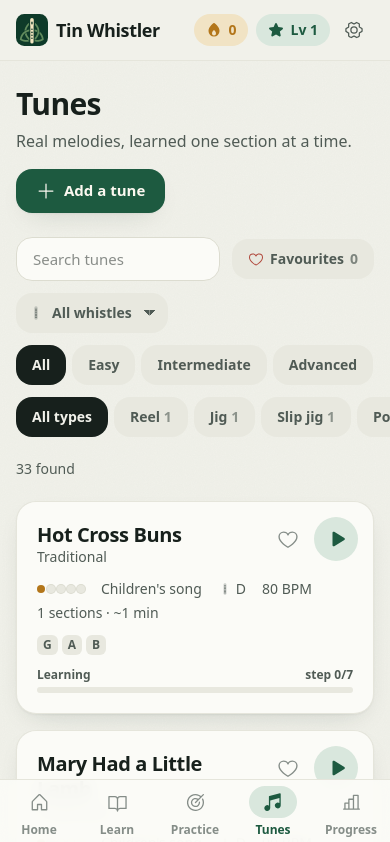
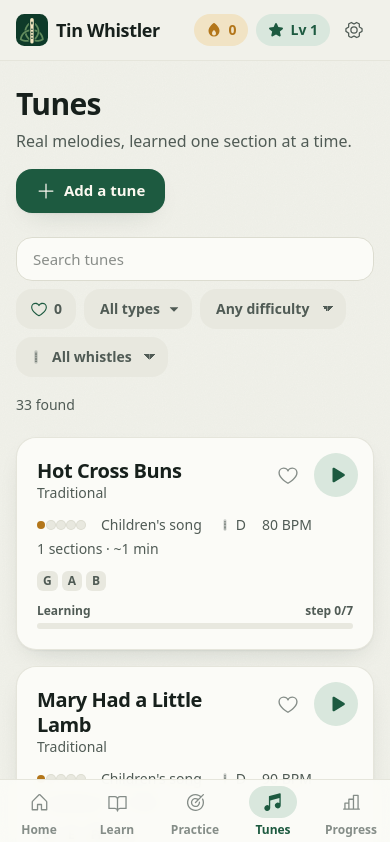
Before and after one commit to SpaceCadet0/Tin-Whistler, a React (Vite) app: page /tunes in a window 390 px wide. Shown: the top 842 px of the page. Built offline with nearby package versions, Linux system fonts and the light colour scheme.

Commit message:
feat: compact library filters: type checklist and difficulty dropdowns, icon-only green favourites, v0.9.4

```diff
--- a/package.json
+++ b/package.json
@@ -1,7 +1,7 @@
 {
   "name": "tin-whistler",
   "private": true,
-  "version": "0.9.3",
+  "version": "0.9.4",
   "type": "module",
   "scripts": {
     "dev": "vite",
--- a/src/features/tunes/FavoriteButton.tsx
+++ b/src/features/tunes/FavoriteButton.tsx
@@ -18,7 +18,7 @@ export function FavoriteButton({ tuneId, title, className }: { tuneId: string; t
       title={label}
       className={cn(
         'grid h-11 w-11 cursor-pointer place-items-center rounded-full transition active:scale-95',
-        favorite ? 'text-bad hover:bg-bad-soft' : 'text-ink-faint hover:bg-surface-2 hover:text-ink-soft',
+        favorite ? 'text-moss hover:bg-moss-soft' : 'text-ink-faint hover:bg-surface-2 hover:text-moss',
         className,
       )}
     >
--- a/src/features/tunes/TuneLibrary.tsx
+++ b/src/features/tunes/TuneLibrary.tsx
@@ -11,6 +11,7 @@ import { Icon } from '../../ui/Icon'
 import { Button, ButtonLink, Chip, cn, Difficulty, EmptyState, PageHeader, ProgressBar } from '../../ui/primitives'
 import { FavoriteButton } from './FavoriteButton'
 import { rememberLibrarySearch } from './libraryReturn'
+import { TypeFilter } from './TypeFilter'
 import { Stagger } from '../../ui/motion'
 import { stopPreview, togglePreview, usePreview } from './preview'
 
@@ -160,7 +161,6 @@ export default function TuneLibrary() {
   const builtin = filtered.filter((x) => x.origin === 'builtin')
   const mine = filtered.filter((x) => x.origin === 'user')
   const hasOwnTunes = tunes.some((x) => x.origin === 'user')
-  const toggleType = (type: TuneType) => f.update({ types: f.types.includes(type) ? f.types.filter((x) => x !== type) : [...f.types, type] })
 
   return (
     <div>
@@ -173,8 +173,8 @@ export default function TuneLibrary() {
           </ButtonLink>
         }
       />
-      <div className="mb-3 flex flex-wrap items-center gap-3">
-        <label className="relative min-w-48 flex-1 sm:max-w-xs">
+      <div className="mb-4 flex flex-wrap items-center gap-2 sm:gap-3">
+        <label className="relative w-full sm:w-auto sm:max-w-xs sm:flex-1">
           <span className="sr-only">{t('tunes.search')}</span>
           <input
             type="search"
@@ -184,11 +184,32 @@ export default function TuneLibrary() {
             className="h-11 w-full rounded-2xl border border-line bg-surface px-4 text-[15px] outline-none focus:border-moss"
           />
         </label>
-        <button type="button" aria-pressed={f.favorites} onClick={() => f.update({ favorites: !f.favorites })} className={cn(pill(f.favorites), 'inline-flex items-center gap-1.5')}>
-          <Icon name="heart" size={16} filled={f.favorites} className={f.favorites ? undefined : 'text-bad'} />
-          {t('tunes.favorites')}
-          <span className="tabular opacity-70">{favorites}</span>
+        <button
+          type="button"
+          aria-pressed={f.favorites}
+          aria-label={t('tunes.favorites')}
+          title={t('tunes.favorites')}
+          onClick={() => f.update({ favorites: !f.favorites })}
+          className={cn(pill(f.favorites), 'inline-flex items-center gap-1.5 px-3.5')}
+        >
+          <Icon name="heart" size={18} filled={f.favorites} className={f.favorites ? undefined : 'text-moss'} />
+          <span className="tabular">{favorites}</span>
         </button>
+        <TypeFilter options={typeCounts} selected={f.types} onChange={(types) => f.update({ types })} />
+        <label className="relative inline-flex items-center">
+          <span className="sr-only">{t('tune.difficulty')}</span>
+          <select
+            value={f.level}
+            onChange={(e) => f.update({ level: e.target.value as Level })}
+            className={cn('h-10 cursor-pointer rounded-2xl border-0 pr-8 pl-4 text-sm font-semibold transition', f.level === 'all' ? 'bg-surface-2 text-ink-soft' : 'bg-ink text-bg')}
+          >
+            {LEVELS.map((l) => (
+              <option key={l} value={l}>
+                {l === 'all' ? t('tunes.anyDifficulty') : t(`tunes.level.${l}`)}
+              </option>
+            ))}
+          </select>
+        </label>
         <label className="relative inline-flex items-center">
           <span className="sr-only">{t('editor.whistle')}</span>
           <Icon name="whistle" size={16} className="pointer-events-none absolute top-1/2 left-3 -translate-y-1/2 text-ink-soft" />
@@ -205,24 +226,6 @@ export default function TuneLibrary() {
             ))}
           </select>
         </label>
-        <div className="flex gap-1.5" role="group" aria-label={t('tune.difficulty')}>
-          {LEVELS.map((l) => (
-            <button key={l} type="button" aria-pressed={f.level === l} onClick={() => f.update({ level: l })} className={pill(f.level === l)}>
-              {t(`tunes.level.${l}`)}
-            </button>
-          ))}
-        </div>
-      </div>
-      {/* types scroll sideways on a phone instead of growing into a wall of chips */}
-      <div role="group" aria-label={t('tunes.type')} className="-mx-4 mb-4 flex gap-1.5 overflow-x-auto px-4 pb-1 [scrollbar-width:none] sm:mx-0 sm:flex-wrap sm:overflow-visible sm:px-0">
-        <button type="button" aria-pressed={!f.types.length} onClick={() => f.update({ types: [] })} className={pill(!f.types.length)}>
-          {t('tunes.allTypes')}
-        </button>
-        {typeCounts.map(({ type, count }) => (
-          <button key={type} type="button" aria-pressed={f.types.includes(type)} onClick={() => toggleType(type)} className={pill(f.types.includes(type))}>
-            {t(`tuneType.${type}`)} <span className="tabular opacity-60">{count}</span>
-          </button>
-        ))}
       </div>
       <div className="mb-5 flex min-h-6 items-center gap-3 text-sm text-ink-soft">
         <span className="tabular">{t('tunes.found', { n: filtered.length })}</span>
--- /dev/null
+++ b/src/features/tunes/TypeFilter.tsx
@@ -0,0 +1,74 @@
+import { useEffect, useId, useRef, useState } from 'react'
+import { useT } from '../../i18n'
+import type { TuneType } from '../../music/types'
+import { Icon } from '../../ui/Icon'
+import { cn } from '../../ui/primitives'
+
+/**
+ * "Type" filter as one dropdown button with a checklist inside: several types can be picked at
+ * once, and the row of filters stays short however many types the library has.
+ */
+export function TypeFilter({ options, selected, onChange }: { options: { type: TuneType; count: number }[]; selected: TuneType[]; onChange: (types: TuneType[]) => void }) {
+  const { t } = useT()
+  const [open, setOpen] = useState(false)
+  const root = useRef<HTMLDivElement>(null)
+  const menuId = useId()
+
+  useEffect(() => {
+    if (!open) return
+    const close = (e: PointerEvent | KeyboardEvent) => {
+      if (e instanceof KeyboardEvent ? e.key === 'Escape' : !root.current?.contains(e.target as Node)) setOpen(false)
+    }
+    document.addEventListener('pointerdown', close)
+    document.addEventListener('keydown', close)
+    return () => {
+      document.removeEventListener('pointerdown', close)
+      document.removeEventListener('keydown', close)
+    }
+  }, [open])
+
+  const label = !selected.length ? t('tunes.allTypes') : selected.length === 1 ? t(`tuneType.${selected[0]}`) : t('tunes.typesSelected', { n: selected.length })
+  const toggle = (type: TuneType) => onChange(selected.includes(type) ? selected.filter((x) => x !== type) : [...selected, type])
+
+  return (
+    <div ref={root} className="relative">
+      <button
+        type="button"
+        aria-haspopup="true"
+        aria-expanded={open}
+        aria-controls={menuId}
+        onClick={() => setOpen((o) => !o)}
+        className={cn('inline-flex h-10 cursor-pointer items-center gap-2 rounded-2xl pr-3 pl-4 text-sm font-semibold whitespace-nowrap transition', selected.length ? 'bg-ink text-bg' : 'bg-surface-2 text-ink-soft hover:text-ink')}
+      >
+        <span className="sr-only">{t('tunes.type')}: </span>
+        {label}
+        <Icon name="caret" size={12} filled className={cn('transition', open && 'rotate-180')} />
+      </button>
+      {open && (
+        <div
+          id={menuId}
+          role="group"
+          aria-label={t('tunes.type')}
+          className="absolute top-full left-0 z-30 mt-2 max-h-[min(60dvh,26rem)] w-64 max-w-[calc(100vw-2rem)] overflow-y-auto rounded-2xl border border-line bg-surface p-1.5 shadow-lift"
+        >
+          <button
+            type="button"
+            onClick={() => onChange([])}
+            className={cn('flex w-full cursor-pointer items-center justify-between rounded-xl px-3 py-2.5 text-left text-sm font-semibold hover:bg-surface-2', !selected.length ? 'text-moss' : 'text-ink-soft')}
+          >
+            {t('tunes.allTypes')}
+            {!selected.length && <Icon name="check" size={16} />}
+          </button>
+          <div className="my-1 h-px bg-line" />
+          {options.map(({ type, count }) => (
+            <label key={type} className="flex cursor-pointer items-center gap-3 rounded-xl px-3 py-2.5 text-sm hover:bg-surface-2">
+              <input type="checkbox" checked={selected.includes(type)} onChange={() => toggle(type)} className="h-4 w-4 accent-[var(--c-moss)]" />
+              <span className="flex-1 font-semibold">{t(`tuneType.${type}`)}</span>
+              <span className="tabular text-ink-faint">{count}</span>
+            </label>
+          ))}
+        </div>
+      )}
+    </div>
+  )
+}
--- a/src/i18n/en.ts
+++ b/src/i18n/en.ts
@@ -665,6 +665,8 @@ export const en = {
   'tunes.addFavorite': 'Add {title} to favourites',
   'tunes.removeFavorite': 'Remove {title} from favourites',
   'tunes.allTypes': 'All types',
+  'tunes.typesSelected': 'Types: {n}',
+  'tunes.anyDifficulty': 'Any difficulty',
   'tunes.type': 'Type of tune',
   'tunes.found': '{n} found',
   'tunes.resetFilters': 'Reset filters',
--- a/src/i18n/ru.ts
+++ b/src/i18n/ru.ts
@@ -667,6 +667,8 @@ export const ru: Record<MessageKey, string> = {
   'tunes.addFavorite': 'Добавить «{title}» в избранное',
   'tunes.removeFavorite': 'Убрать «{title}» из избранного',
   'tunes.allTypes': 'Все типы',
+  'tunes.typesSelected': 'Типов: {n}',
+  'tunes.anyDifficulty': 'Любая сложность',
   'tunes.type': 'Тип мелодии',
   'tunes.found': 'Найдено: {n}',
   'tunes.resetFilters': 'Сбросить фильтры',
--- a/src/ui/Icon.tsx
+++ b/src/ui/Icon.tsx
@@ -7,6 +7,7 @@ import {
   ArrowUp,
   BookOpen,
   CalendarBlank,
+  CaretDown,
   CaretLeft,
   CaretRight,
   ChartBar,
@@ -89,6 +90,7 @@ const ICONS: Record<string, PhosphorIcon> = {
   flame: Flame,
   star: Star,
   heart: Heart,
+  caret: CaretDown,
   trophy: Trophy,
   upload: UploadSimple,
   edit: PencilSimple,
```
Also changed, not shown: 2 other files (tests, documents, lock files or other folders).
